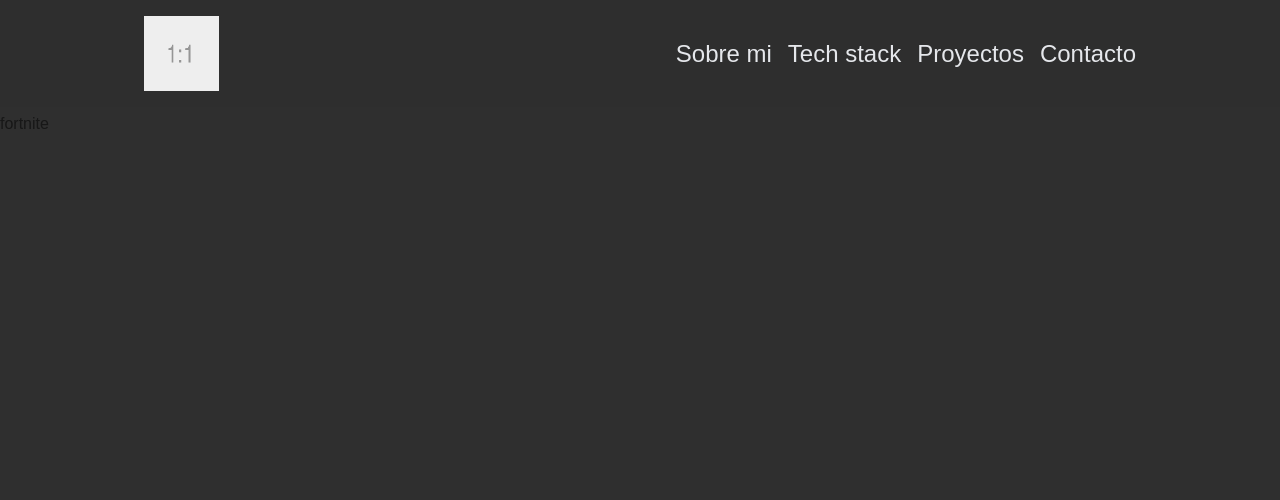
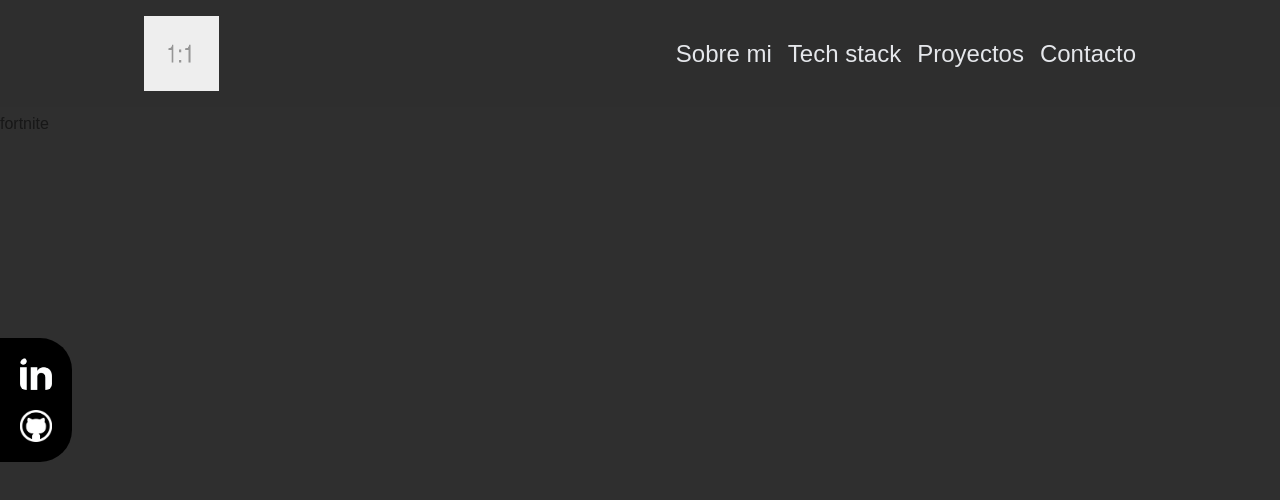
Before and after one commit to leopalatto20/portafolio, a Next.js app: page / in a window 1280 px wide. Shown: the top 500 px of the page. Built offline with nearby package versions, Linux system fonts and the light colour scheme.

Commit message:
Sidebar para linkedin y github

```diff
--- a/src/app/page.tsx
+++ b/src/app/page.tsx
@@ -1,8 +1,10 @@
 import Navbar from "@/components/Navbar"
+import Sidebar from "@/components/Sidebar"
 export default function Home() {
   return (
     <div className="bg-pizarra h-full mt-28">
       <Navbar /> {/*Ignorar esto*/}
+      <Sidebar />
       <div >
         fortnite
       </div>
--- /dev/null
+++ b/src/components/Sidebar.tsx
@@ -0,0 +1,14 @@
+export default function Sidebar() {
+  return (
+    <aside className="fixed left-0 top-1/2 -translate-y-1/2 p-5 bg-black rounded-r-4xl">
+      <div className="flex flex-col gap-5">
+        <a href="https://www.linkedin.com/in/leonardo-p%C3%A9rez-palatto-05b86030b/" target="_blank" rel="noopener noreferrer">
+          <img className="h-auto w-8 hover:scale-105 hover:bg-blue-400 transition-transform rounded-md duration-300" src="/linkedin.png" alt="linkedin" />
+        </a>
+        <a href="https://github.com/leopalatto20" target="_blank" rel="noopener noreferrer">
+          <img className="h-auto w-8 hover:scale-105 hover:bg-purple-400 transition-transform rounded-md duration-300" src="/github.png" alt="linkedin" />
+        </a>
+      </div>
+    </aside>
+  )
+}
```
Also changed, not shown: public/github.png (added), public/linkedin.png (added), src/styles/Sidebar.css (added).
